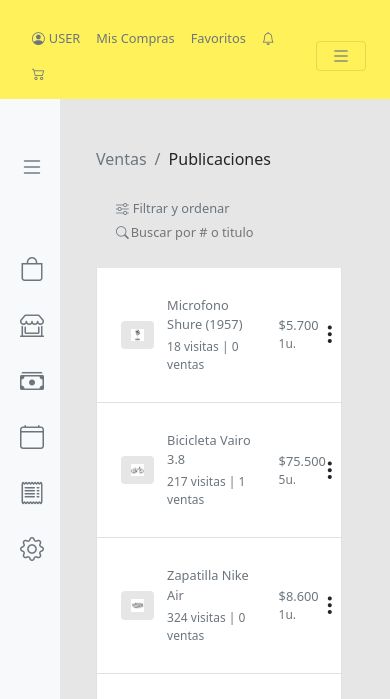
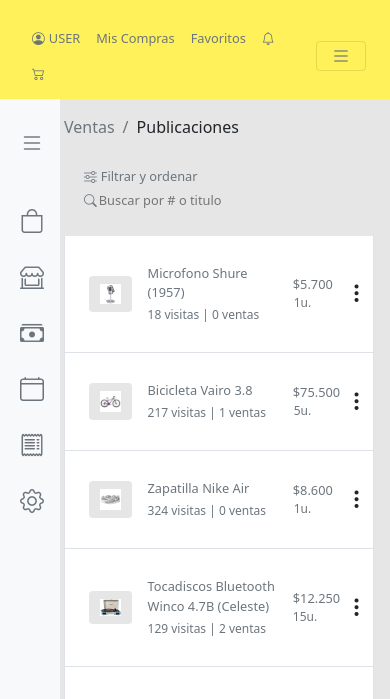
Before and after one commit to GuidoMantegna/Bootstrap-Project, a website: page index.html in a window 390 px wide. Shown: the part 65-764 px from the top of the page. Drawn offline with nearby package versions, Linux system fonts and the light colour scheme.

Commit message:
some stuff were improved to be responsive

```diff
--- a/css/main.css
+++ b/css/main.css
@@ -37,6 +37,10 @@
     font-size: .8em;
 }
 
+.nav-link {
+    cursor: pointer;
+}
+
 #logo {
     width: 100%;
 }
@@ -47,6 +51,29 @@
 
 #items-filter {
     outline: none;
+}
+
+#main-container {
+    min-height: 100vh;
+}
+
+::-webkit-scrollbar {
+    width: 10px;
+}
+::-webkit-scrollbar-track {
+    background: #e6e6e6;
+}
+::-webkit-scrollbar-thumb {
+background: rgb(170, 170, 170);
+height: 10px;
+}
+::-webkit-scrollbar-thumb:hover {
+    background: #555;
+}
+
+.dropdown-menu[style] {
+    right: -32px!important;
+    top: 40px !important;
 }
 
 /* sm breackpoint */
--- a/index.html
+++ b/index.html
@@ -27,7 +27,6 @@
           </a>
         </form>
       </div>
-
   </div>
 
 <!-- NAVBAR -->
@@ -99,11 +98,11 @@
   </nav>
 
 <!-- MAIN -->
-  <div class="container-fluid bg-main p-0 ps-5 position-relative">
+  <div class="bg-main p-0 ps-5 position-relative" id="main-container">
 
   <!-- PRODUCTS TOOLBAR -->
     <div class="bg-light text-muted d-flex flex-column position-absolute top-0 start-0 bottom-0" id="products-toolbar">
-          <a class="my-5 nav-link text-secondary">
+          <a class="my-4 nav-link text-secondary">
             <i class="bi bi-list mx-1 fst-normal fw-bold d-inline-flex"><span class="fs-6 text-nowrap ms-3">Mi Cuenta</span></i>
           </a>
           <a class="nav-link text-secondary">
@@ -127,7 +126,7 @@
     </div>
 
 <!-- PRODUCTS SECTION -->
-    <div class="p-5 bg-main" id="products-section">
+    <div class="p-3 p-sm-5 bg-main">
 
       <nav aria-label="breadcrumb">
         <ol class="breadcrumb container ">
@@ -142,7 +141,7 @@
       </div>
 
       <!-- ITEM-1 -->
-      <div class="container bg-white p-4 border border-top-0 d-flex align-items-center justify-content-between text-muted">
+      <div class="container bg-white p-4 border border-top-0 d-flex align-items-center justify-content-between text-muted" id="item-container">
             <div class="col-2 col-xl-1 p-2 rounded bg-main d-flex justify-content-center ">
               <img src="/imgs/product-1.jpeg" alt="" class="w-75">
             </div>
@@ -162,7 +161,7 @@
               <a class="btn" type="button" id="dropdownMenu2" data-bs-toggle="dropdown" aria-expanded="false">
                 <i class="bi bi-three-dots-vertical navbar-toggler-icon fs-4"></i>
               </a>
-              <ul class="dropdown-menu" aria-labelledby="dropdownMenu2">
+              <ul class="dropdown-menu" aria-labelledby="dropdownMenu2" id="product-tools-menu">
                 <li><button class="dropdown-item text-muted mb-1" type="button">Modificar</button></li>
                 <li><button class="dropdown-item text-muted mb-1" type="button">Ver publicacion</button></li>
                 <li><button class="dropdown-item text-muted mb-1" type="button">Pausar</button></li>
@@ -292,12 +291,9 @@
           </div>
       </div>
 
-
     </div>
     </div>
   </div>
-
-
 
     <script src="js/popper.min.js"></script>
     <script src="js/bootstrap.min.js"></script>
```
Also changed, not shown: package.json (added, +7 -0 lines), README.md. Lines whose indentation alone changed are shown as unchanged.
